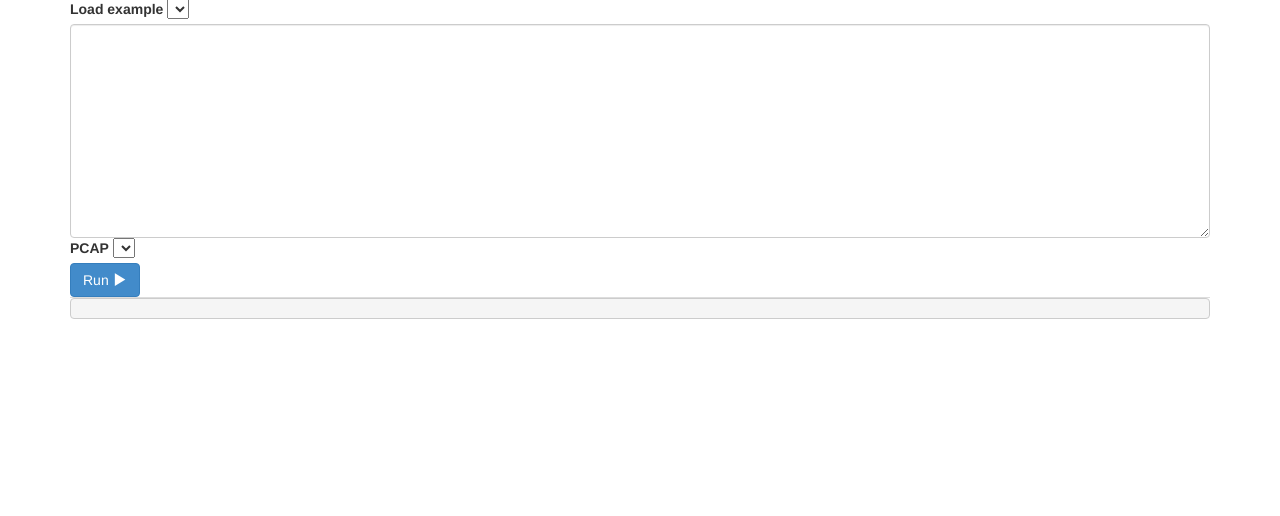
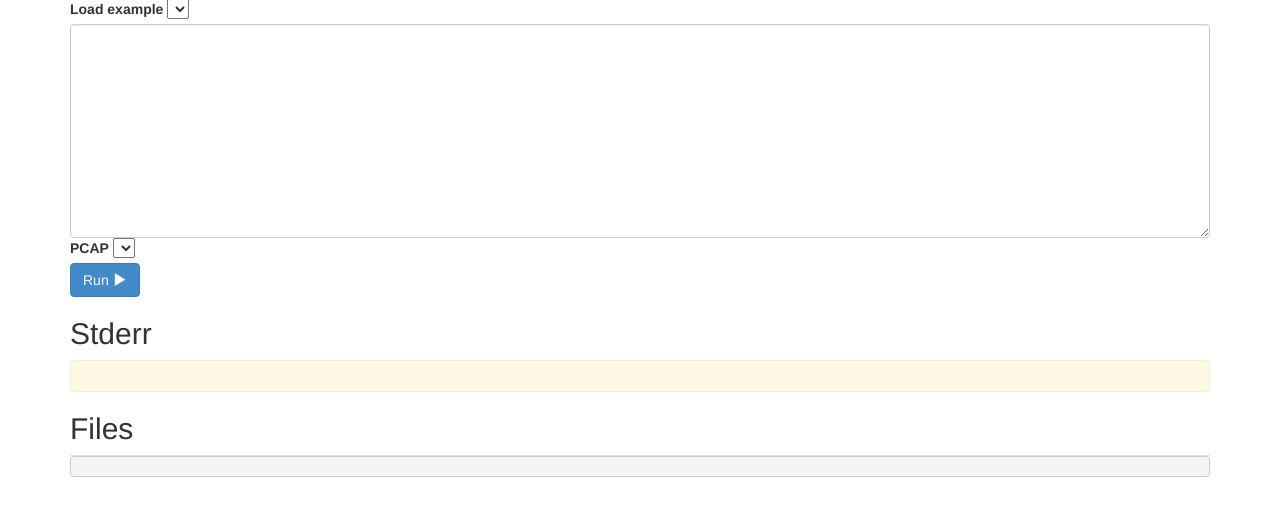
Before and after one commit to zeek/try-zeek, a Flask app: page / in a window 1280 px wide. Shown: the part 121-637 px from the top of the page. Run offline with Flask 2, Linux system fonts and the light colour scheme; lists and menus that the app fills with data are empty; some libraries are stand-ins or nearby versions.

Commit message:
nicer output

```diff
--- a/manager/static/js/trybro.js
+++ b/manager/static/js/trybro.js
@@ -41,7 +41,10 @@ function CodeCtrl($scope, $http, $timeout) {
     };
     $scope.load_files = function() {
         $http.get("/files/" + $scope.job).then(function(response) {
-            $scope.files = response.data.files;
+            var files = response.data.files;
+            $scope.stderr = files["stderr.log"];
+            delete(files["stderr.log"]);
+            $scope.files = files;
         });
     };
 
--- a/manager/templates/index.html
+++ b/manager/templates/index.html
@@ -23,6 +23,12 @@
 
 </form>
 
+<h2 ng-show="stderr">Stderr</h2>
+<pre ng-bind="stderr" ng-show="stderr" class="alert alert-warning">
+</pre>
+
+<h2 ng-show="files">Files</h2>
+
 <ul class="nav nav-tabs">
     <li ng-repeat="(f, txt) in files" ng-class="{active: f==file}" ng-click="show_file(f)"><a ng-bind="f"></a></li>
 </ul>
```
